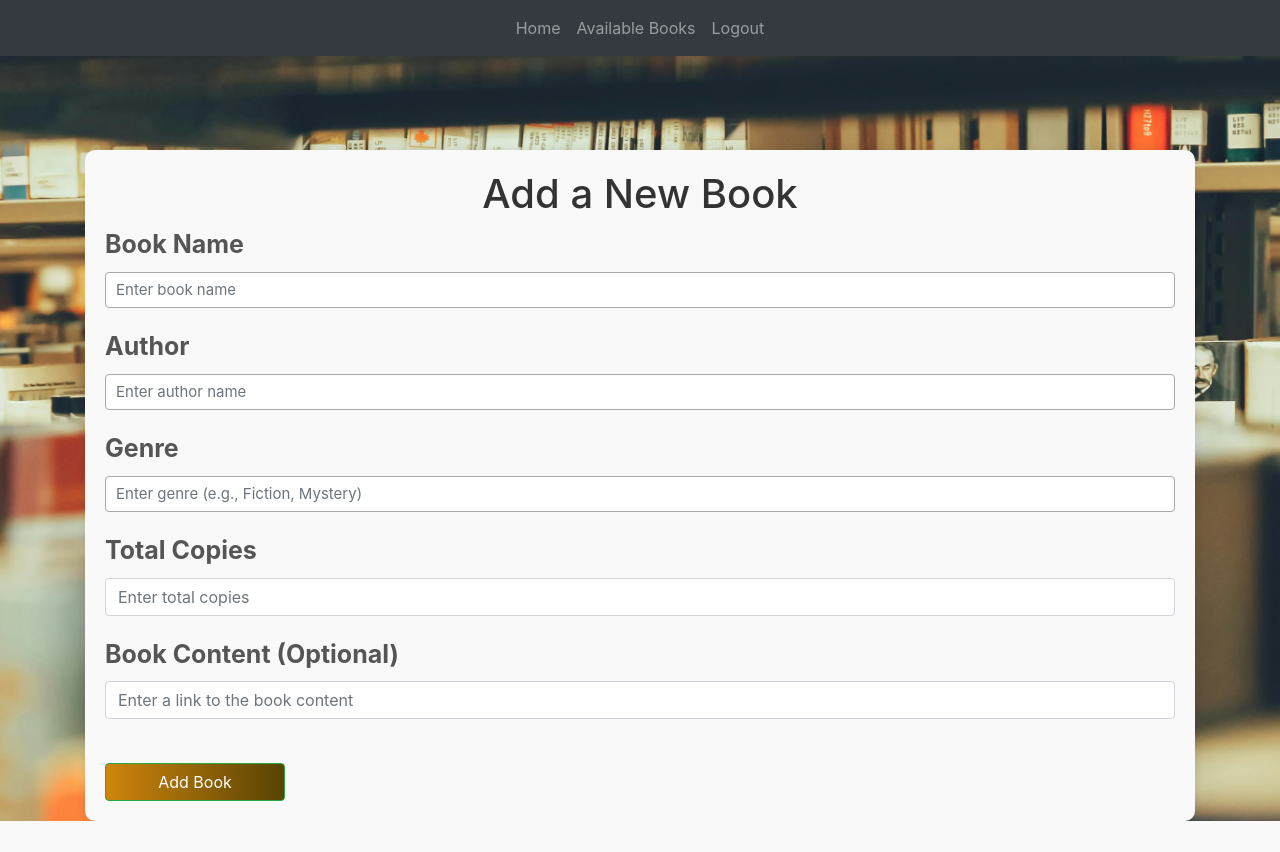
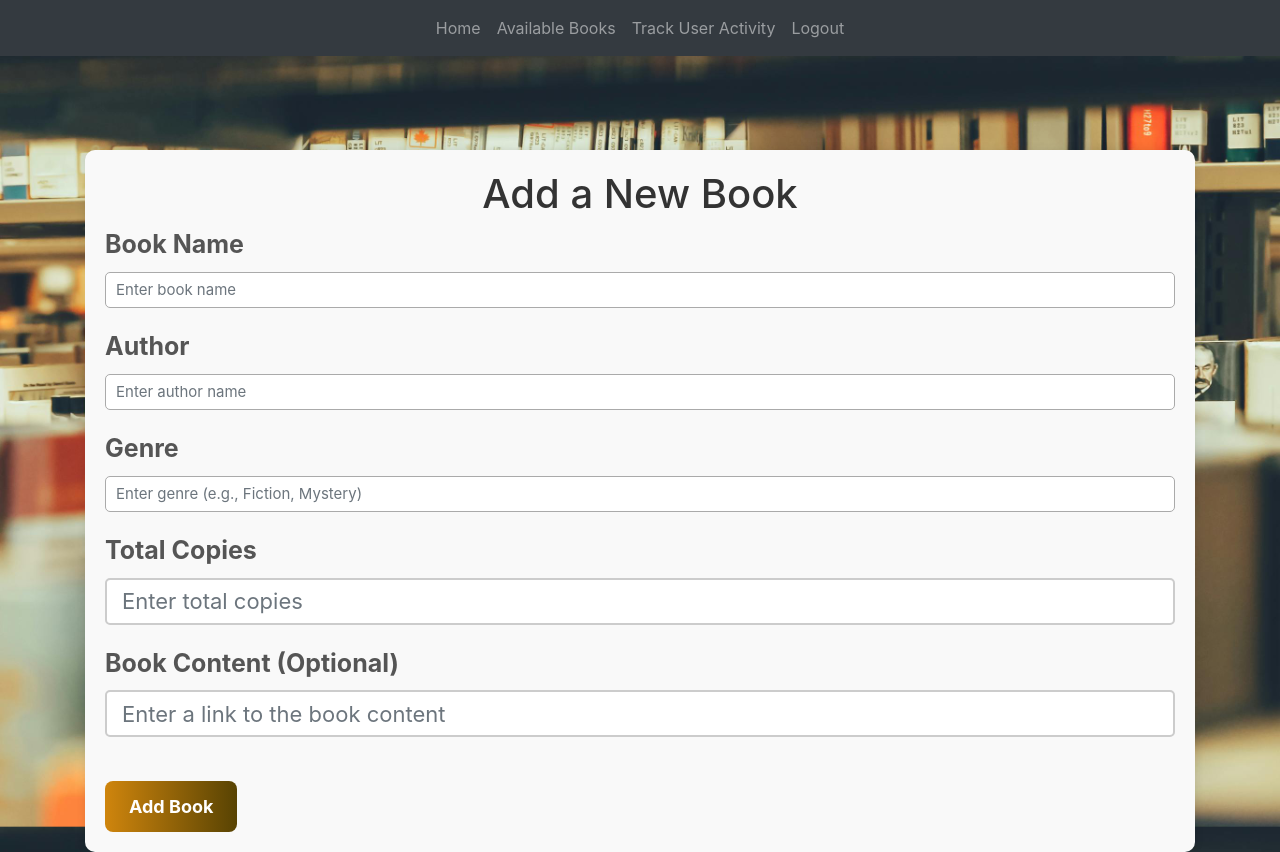
Before and after one commit to hvpham-yorku/BookHive, a Flask app: page /add-book in a window 1280 px wide. Before the commit the page ends 821 px from the top, so only its background shows below. Run offline with Flask 3, Linux system fonts and the light colour scheme; a user stored in the database is signed in; some libraries are stand-ins or nearby versions.

Commit message:
#14 As an admin, I want to track user activity

```diff
--- a/website/templates/base.html
+++ b/website/templates/base.html
@@ -1,43 +1,24 @@
-
 <!DOCTYPE html>
 <html>
   <head>
     <meta charset="utf-8" />
     <meta name="viewport" content="width=device-width, initial-scale=1" />
-    <head>
-      <meta charset="utf-8" />
-      <meta name="viewport" content="width=device-width, initial-scale=1" />
+
     <link rel="stylesheet" href="https://stackpath.bootstrapcdn.com/bootstrap/4.4.1/css/bootstrap.min.css" integrity="sha384-Vkoo8x4CGsO3+Hhxv8T/Q5PaXtkKtu6ug5TOeNV6gBiFeWPGFN9MuhOf23Q9Ifjh" crossorigin="anonymous" />
+    <link href="https://cdnjs.cloudflare.com/ajax/libs/font-awesome/6.0.0/css/all.min.css" rel="stylesheet">
     <link rel="stylesheet" href="https://stackpath.bootstrapcdn.com/font-awesome/4.7.0/css/font-awesome.min.css" crossorigin="anonymous" />
     <link rel="stylesheet" href="{{ url_for('static', filename='styles.css') }}">
+
     {% block extra_styles %}{% endblock %}
 
     <style>
-  /* .navbar {
-  position: fixed;
-  top: 0;
-  left: 0;
-  right: 0;
-  height: 60px;
-  background-color: #333;
-  z-index: 1000;
-  box-shadow: 0 2px 5px rgba(0, 0, 0, 0.1);
-} */
-
       .navbar {
         position: fixed;
         top: 0;
         left: 0;
         right: 0;
-    z-index: 1000; /* Ensures navbar stays above everything */
+        z-index: 1000;
       }
-
-
-
- /* position: fixed; /* Ensure the navbar doesn't overlay content */
- /* z-index: 10; /* Make sure it stays on top */
- /* margin-bottom: 0; /* Avoid unnecessary spacing */
-
 
       .btn-secondary {
         background-color: grey;
@@ -46,146 +27,17 @@
         border: none;
         padding: 8px 16px;
         text-align: center;
-        text-decoration: none;
         font-size: 14px;
       }
-    </style>
-     <style>
-        button {
-    font-family: inherit;
-    font-size: 20px;
-    background: royalblue;
-    color: white;
-    padding: 0.9em 1.5em;
-    display: flex;
-    align-items: center;
-    justify-content: center;
-    border: none;
-    border-radius: 16px;
-    overflow: hidden;
-    transition: all 0.2s;
-    cursor: pointer;
-    position: relative;
-    width: 180px;
-}
 
-button span {
-    display: inline-block;
-    margin-left: 0.3em;
-    transition: transform 0.3s ease-in-out, opacity 0.3s ease-in-out;
-}
-button:hover span {
-    transform: translateX(0.3em);
-}
-button svg {
-    display: inline-block;
-    margin-right: 0.5em;
-    transform-origin: center center;
-    transition: transform 0.3s ease-in-out;
-}
-button:hover svg {
-    transform: rotate(20deg);
-}
-</style>
-
-
-    <style>
-      .btn-secondary {
-          background-color: grey;
-          color: white;
-          cursor: not-allowed;
-          border: none;
-          padding: 8px 16px;
-          text-align: center;
-          text-decoration: none;
-          font-size: 14px;
-      }
-      </style>
-
-<link
-rel="stylesheet"
-href="https://stackpath.bootstrapcdn.com/bootstrap/4.4.1/css/bootstrap.min.css"
-integrity="sha384-Vkoo8x4CGsO3+Hhxv8T/Q5PaXtkKtu6ug5TOeNV6gBiFeWPGFN9MuhOf23Q9Ifjh"
-crossorigin="anonymous"
-/>
-<link
-rel="stylesheet"
-href="https://stackpath.bootstrapcdn.com/font-awesome/4.7.0/css/font-awesome.min.css"
-crossorigin="anonymous"
-/>
-
-<title>{% block title %}Home{% endblock %}</title>
-  </head>
-
-  <body>
-    <nav class="navbar navbar-expand-lg navbar-dark bg-dark fixed-top">
-
-        <div class="collapse navbar-collapse justify-content-center" id="navbar">
-            <ul class="navbar-nav">
-                {% if current_user.is_authenticated %}
-                <!-- Common Links for All Logged-In Users -->
-                {% if request.path != '/' %}
-                <li class="nav-item">
-                    <a class="nav-link {% if request.path == '/' %}active{% endif %}" id="home" href="/">Home</a>
-                </li>
-                {% endif %}
-                {% if request.path != '/book-list' %}
-                <li class="nav-item">
-                    <a class="nav-link {% if request.path == '/book-list' %}active{% endif %}" id="availableBooks" href="/book-list">Available Books</a>
-                </li>
-                {% endif %}
-
-                <!-- Admin-Specific Link -->
-                {% if current_user.is_admin %}
-                {% if request.path != '/add-book' %}
-                <li class="nav-item">
-                    <a class="nav-link {% if request.path == '/add-book' %}active{% endif %}" id="addBook" href="/add-book">Add Book</a>
-                </li>
-                {% endif %}
-
-                <li class="nav-item">
-                    <a class="nav-link" id="logout" href="/logout">Logout</a>
-                </li>
-                {% endif %}
-
-                <!-- User-Specific Link -->
-                {% if not current_user.is_admin %}
-
-                {% if request.path != '/contact-us' %}
-                <li class="nav-item">
-                    <a class="nav-link {% if request.path == '/contact-us' %}active{% endif %}" id="contact_us" href="/contact-us">Contact Us</a>
-                </li>
-                {% endif %}
-                <li class="nav-item">
-                    <a class="nav-link" id="logout" href="/logout">Logout</a>
-                </li>
-                {% endif %}
-                {% else %}
-                  <!-- Links for Non-Authenticated Users -->
-                  {% if request.path != '/login' %}
-                  <li class="nav-item">
-                      <a class="nav-link {% if request.path == '/login' %}active{% endif %}" id="login" href="/login">Login</a>
-                  </li>
-                  {% endif %}
-                  {% if request.path != '/sign-up' %}
-                  <li class="nav-item">
-                      <a class="nav-link {% if request.path == '/sign-up' %}active{% endif %}" id="signUp" href="/sign-up">Sign Up</a>
-                  </li>
-                  {% endif %}
-                  {% endif %}
-              </ul>
-          </div>
-
-  </nav>
-
-  <style>
+      /* Flash messages container styling */
       #flash-messages {
         position: fixed;
-      top: 70px; /* Adjust based on navbar height */
+        top: 70px;
         left: 50%;
         transform: translateX(-50%);
         z-index: 1050;
-      width: 50%; /* Adjust width as needed */
+        width: 50%;
         max-width: 600px;
         text-align: center;
       }
@@ -201,13 +53,11 @@ crossorigin="anonymous"
 
       .alert-success {
         background-color: #d4edda;
-      border-color: #c3e6cb;
         color: #155724;
       }
 
       .alert-error {
         background-color: #f8d7da;
-      border-color: #f5c6cb;
         color: #721c24;
       }
 
@@ -216,9 +66,105 @@ crossorigin="anonymous"
         color: gray;
         cursor: pointer;
       }
+    </style>
 
+    <title>{% block title %}Home{% endblock %}</title>
+  </head>
 
-  </style>
+  <body>
+    <nav class="navbar navbar-expand-lg navbar-dark bg-dark fixed-top">
+      <div class="collapse navbar-collapse justify-content-center" id="navbar">
+        <ul class="navbar-nav">
+          {% if current_user.is_authenticated %}
+          <!-- Links visible only to authenticated users -->
+
+          {% if not current_user.is_admin %}
+          <!-- User-specific links -->
+
+          {% if request.path != '/' %}
+          <li class="nav-item">
+            <a class="nav-link {% if request.path == '/' %}active{% endif %}" id="home" href="/">Home</a>
+          </li>
+          {% endif %}
+
+          {% if request.path != '/book-list' %}
+          <li class="nav-item">
+            <a class="nav-link {% if request.path == '/book-list' %}active{% endif %}" id="availableBooks" href="/book-list">Available Books</a>
+          </li>
+          {% endif %}
+
+          {% if request.path != '/recommended-books' %}
+          <li class="nav-item">
+            <a class="nav-link {% if request.path == '/recommended-books' %}active{% endif %}" id="recommendedBooks" href="{{ url_for('views.recommendations') }}">Recommended Books</a>
+          </li>
+          {% endif %}
+
+          {% if request.path != '/my-books' %}
+          <li class="nav-item">
+            <a class="nav-link {% if request.path == '/my-books' %}active{% endif %}" id="myBooks" href="/my-books">My Books</a>
+          </li>
+          {% endif %}
+
+          {% if request.path != '/contact-us' %}
+          <li class="nav-item">
+            <a class="nav-link {% if request.path == '/contact-us' %}active{% endif %}" id="contactUs" href="/contact-us">Contact Us</a>
+          </li>
+          {% endif %}
+
+          <li class="nav-item">
+            <a class="nav-link" id="logout" href="/logout">Logout</a>
+          </li>
+
+          {% else %}
+          <!-- Admin-specific links -->
+
+          {% if request.path != '/' %}
+          <li class="nav-item">
+            <a class="nav-link {% if request.path == '/' %}active{% endif %}" id="home" href="/">Home</a>
+          </li>
+          {% endif %}
+
+          {% if request.path != '/book-list' %}
+          <li class="nav-item">
+            <a class="nav-link {% if request.path == '/book-list' %}active{% endif %}" id="availableBooks" href="/book-list">Available Books</a>
+          </li>
+          {% endif %}
+
+          {% if request.path != '/add-book' %}
+          <li class="nav-item">
+            <a class="nav-link {% if request.path == '/add-book' %}active{% endif %}" id="addBook" href="/add-book">Add Book</a>
+          </li>
+          {% endif %}
+
+          {% if request.path != '/track-user-activity' %}
+          <li class="nav-item">
+            <a class="nav-link" id="trackUserActivity" href="{{ url_for('views.track_user_activity') }}">Track User Activity</a>
+          </li>
+          {% endif %}
+
+          <li class="nav-item">
+            <a class="nav-link" id="logout" href="/logout">Logout</a>
+          </li>
+
+          {% endif %}
+
+          {% else %}
+          <!-- Links for non-authenticated users -->
+          {% if request.path != '/login' %}
+          <li class="nav-item">
+            <a class="nav-link {% if request.path == '/login' %}active{% endif %}" id="login" href="/login">Login</a>
+          </li>
+          {% endif %}
+          {% if request.path != '/sign-up' %}
+          <li class="nav-item">
+            <a class="nav-link {% if request.path == '/sign-up' %}active{% endif %}" id="signUp" href="/sign-up">Sign Up</a>
+          </li>
+          {% endif %}
+          {% endif %}
+        </ul>
+      </div>
+    </nav>
+
 
     {% with messages = get_flashed_messages(with_categories=true) %}
     {% if messages %}
@@ -233,38 +179,24 @@ crossorigin="anonymous"
     {% endif %}
     {% endwith %}
 
-<div class="container">{% block content %} {% endblock %}</div>
-    <script
-      src="https://code.jquery.com/jquery-3.2.1.slim.min.js"
-      integrity="sha384-KJ3o2DKtIkvYIK3UENzmM7KCkRr/rE9/Qpg6aAZGJwFDMVNA/GpGFF93hXpG5KkN"
-      crossorigin="anonymous"
-    ></script>
-    <script
-      src="https://cdnjs.cloudflare.com/ajax/libs/popper.js/1.12.9/umd/popper.min.js"
-      integrity="sha384-ApNbgh9B+Y1QKtv3Rn7W3mgPxhU9K/ScQsAP7hUibX39j7fakFPskvXusvfa0b4Q"
-      crossorigin="anonymous"
-    ></script>
-    <script
-      src="https://maxcdn.bootstrapcdn.com/bootstrap/4.0.0/js/bootstrap.min.js"
-      integrity="sha384-JZR6Spejh4U02d8jOt6vLEHfe/JQGiRRSQQxSfFWpi1MquVdAyjUar5+76PVCmYl"
-      crossorigin="anonymous"
-    ></script>
+    <div class="container">{% block content %}{% endblock %}</div>
+
+    <script src="https://code.jquery.com/jquery-3.2.1.slim.min.js" crossorigin="anonymous"></script>
+    <script src="https://cdnjs.cloudflare.com/ajax/libs/popper.js/1.12.9/umd/popper.min.js" crossorigin="anonymous"></script>
+    <script src="https://maxcdn.bootstrapcdn.com/bootstrap/4.0.0/js/bootstrap.min.js" crossorigin="anonymous"></script>
 
     {% block javascript %}
     <script>
       document.addEventListener('DOMContentLoaded', () => {
-          // Auto-dismiss flash messages after 5 seconds
         setTimeout(() => {
           const alerts = document.querySelectorAll("#flash-messages .alert");
           alerts.forEach(alert => {
             alert.style.opacity = "0";
             setTimeout(() => alert.remove(), 600);
           });
-          }, 3000); // 3 seconds
+        }, 3000);
       });
     </script>
-
-
     {% endblock %}
 
     <script src="{{ url_for('static', filename='js/main.js') }}"></script>
```
Lines whose indentation alone changed are shown as unchanged.
